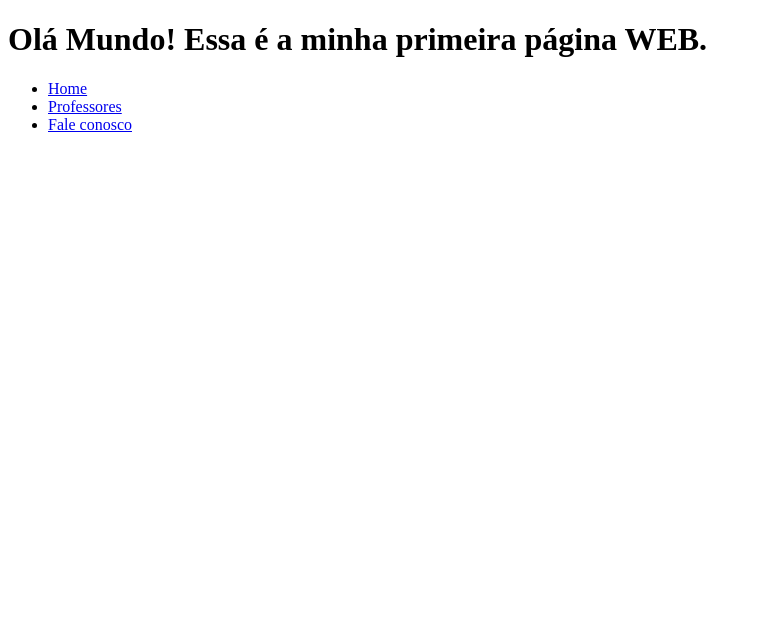
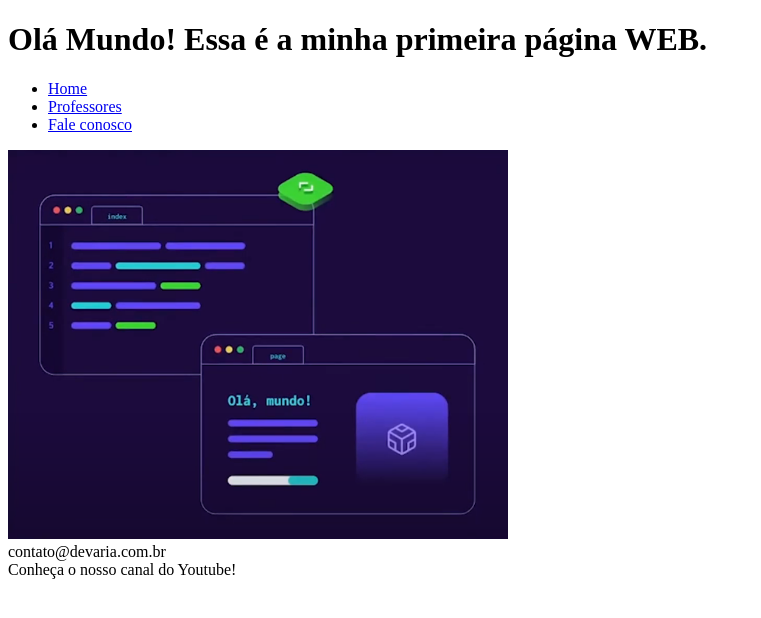
Before and after one commit to tompcamargo/devaria-aula-HTML, a plain HTML site: page index.html in a window 1280 px wide. Shown: the whole page, without its empty margins (0-761 px from the left). Drawn offline with Linux system fonts and the light colour scheme.

Commit message:
html index com footer

```diff
--- a/index.html
+++ b/index.html
@@ -16,5 +16,16 @@
             </ul>
         </nav>
     </header>
+    <main>
+        <section>
+            <img src="imagens/fotohome.png" width="500" alt="Devaria - Olá Mundo!">
+        </section>
+    </main>
+    <footer>
+        <section>
+            <span>contato@devaria.com.br</span><br/>
+            <span>Conheça o nosso canal do Youtube!</span>
+        </section>
+    </footer>
 </body>
 </html>
```
Also changed, not shown: imagens/fotohome.png (added).
